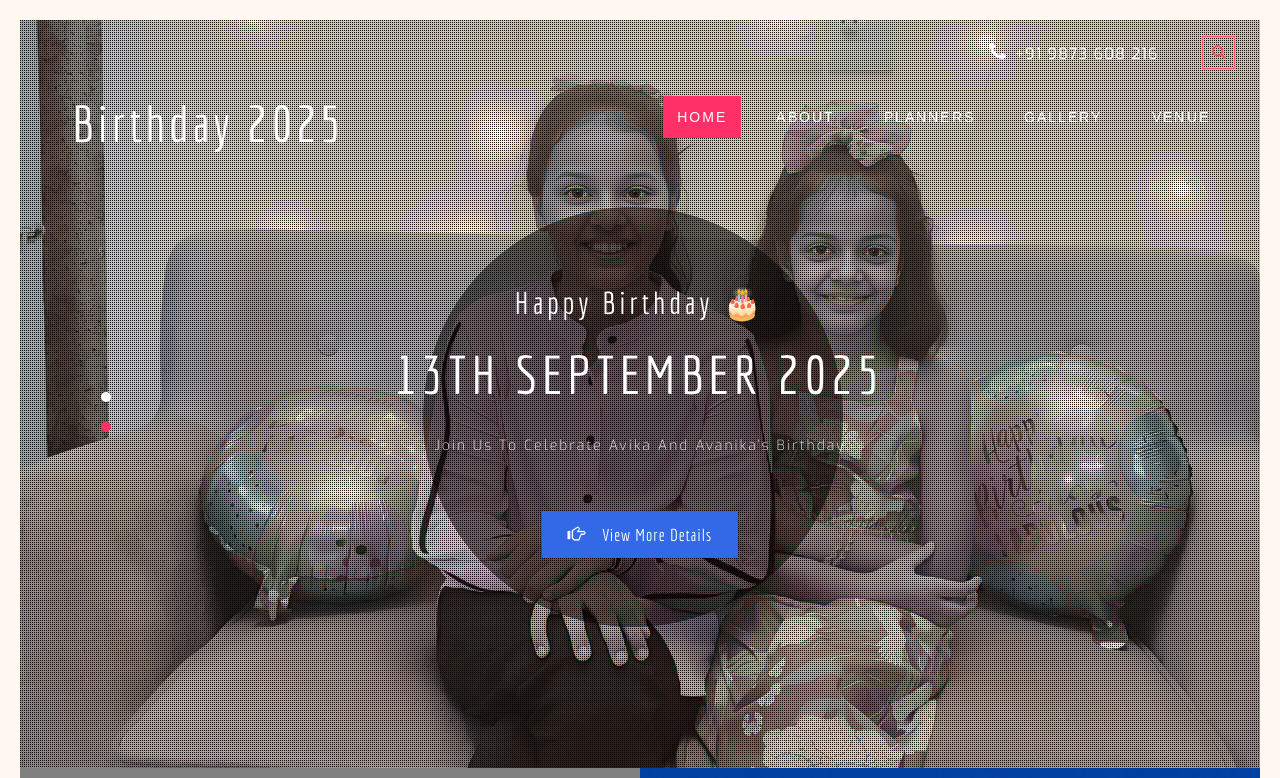
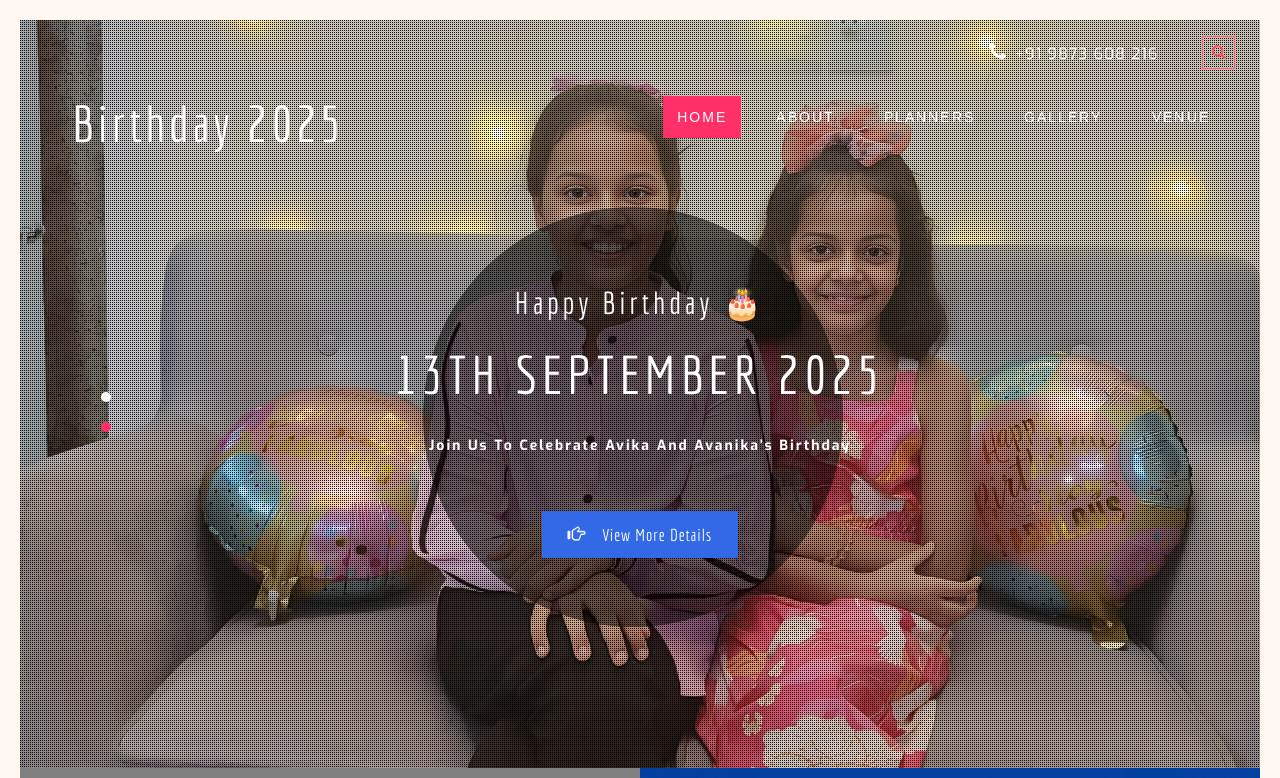
Before and after one commit to vikrantksingh/avika, a plain HTML site: page index.html in a window 1280 px wide. Shown: the top 778 px of the page. Drawn offline with Linux system fonts and the light colour scheme.

Commit message:
Update index.html

```diff
--- a/index.html
+++ b/index.html
@@ -66,7 +66,7 @@
 									<div class="agileits-banner-info">
 										<h4>Happy Birthday 🎂</h4>
 										<h3>13th September 2025</h3>
-										<p>Join us to celebrate Avika And Avanika’s Birthday</p>
+										<p><b>Join us to celebrate Avika And Avanika’s Birthday</b></p>
 										<h5><a href="#" class="view rew3" data-toggle="modal" data-target="#myModal5"><span class="glyphicon glyphicon-hand-right" aria-hidden="true"></span>View More Details</a></h5>
 									</div>
 								</div>
@@ -80,7 +80,7 @@
 									<div class="agileits-banner-info">
 										<h4>Happy Birthday 🎂</h4>
 										<h3>13th September 2025</h3>
-										<p>Join us to celebrate Avika And Avanika’s Birthday</p>
+										<p><b>Join us to celebrate Avika And Avanika’s Birthday</b></p>
 										<h5><a href="#" class="view rew3" data-toggle="modal" data-target="#myModal5"><span class="glyphicon glyphicon-hand-right" aria-hidden="true"></span>View More Details</a></h5>
 									</div>
 								</div>
```
